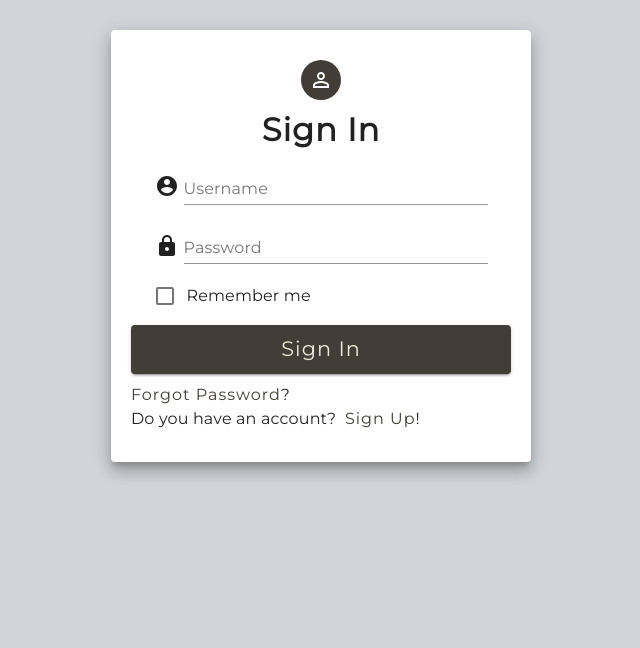
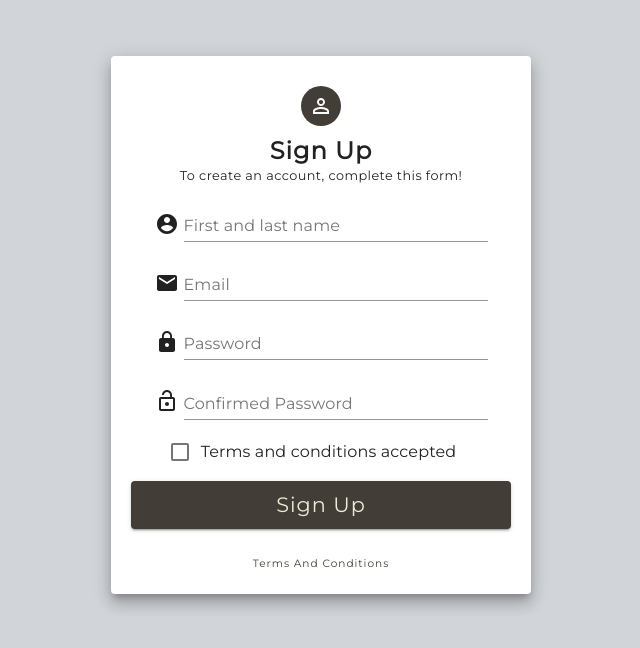
Before and after one commit to MAbdurahman/react-register-form-example, a React (Create React App) app: page / in a window 1280 px wide. Shown: the top 648 px of the page, without its empty margins (319-959 px from the left). Built offline with nearby package versions, Linux system fonts and the light colour scheme.

Commit message:
Update SignUp.jsx and styles.js

```diff
--- a/src/App.js
+++ b/src/App.js
@@ -1,15 +1,13 @@
 import React from 'react';
 import './App.css';
-import Login from './components/login/Login';
 import SignIn from './components/sign-in/SignIn';
 import SignUp from './components/sign-up/SignUp';
 
 export default function App() {
   return (
     <div>
-      <SignIn />
-      {/* <Login /> */}
-      {/* <SignUp /> */}
+      {/* <SignIn /> */}
+      <SignUp />
     </div>
   );
 };
--- a/src/components/sign-in/styles.js
+++ b/src/components/sign-in/styles.js
@@ -44,7 +44,6 @@ export default makeStyles(theme => ({
 		fontWeight: 800,
 	},
 	signin__linkStyle: {
-
 		textDecoration: 'none',
 		textTransform: 'capitalize',
 		color: '#423E37',
--- a/src/components/sign-up/styles.js
+++ b/src/components/sign-up/styles.js
@@ -13,7 +13,7 @@ export default makeStyles(theme => ({
 	},
 	signup__buttonStyle: {
 		margin: '8px 0',
-		marginBottom: '.7em',
+		marginBottom: '1em',
 		fontSize: '1.3rem',
 		fontWeight: 500,
 		letterSpacing: '2px',
@@ -24,6 +24,7 @@ export default makeStyles(theme => ({
 		'&:hover': {
 			backgroundColor: '#3F51B5',
 			color: '#FDEBD3',
+			textTransform: 'uppercase',
 		},
 	},
 	signup__caption: {
@@ -38,13 +39,16 @@ export default makeStyles(theme => ({
 	},
 	signup__linkStyle: {
 		fontSize: '.66rem',
-		textDecoration: 'underline',
+		textDecoration: 'none',
+		textTransform: 'capitalize',
+		color: '#423E37',
 		transition: 'all .333s cubic-bezier(0.25, 0.45, 0.45, 0.95)',
 		'&:hover': {
-			color: '#423E37',
-			fontSize: '.5rem',
+			color: '#3F51B5',
+			textDecoration: 'none',
+			fontWeight: '900',
+			textTransform: 'uppercase',
 			letterSpacing: '1px',
-			textDecoration: 'none',
 		},
 	},
 	signup__paperStyle: {
@@ -52,7 +56,6 @@ export default makeStyles(theme => ({
 		maxWidth: '420px',
 		// height: '80vh',
 		margin: '0 auto',
-		// marginTop: '5em',
 		padding: '20px',
 		[theme.breakpoints.up('sm')]: {
 			marginTop: '5em',
```
